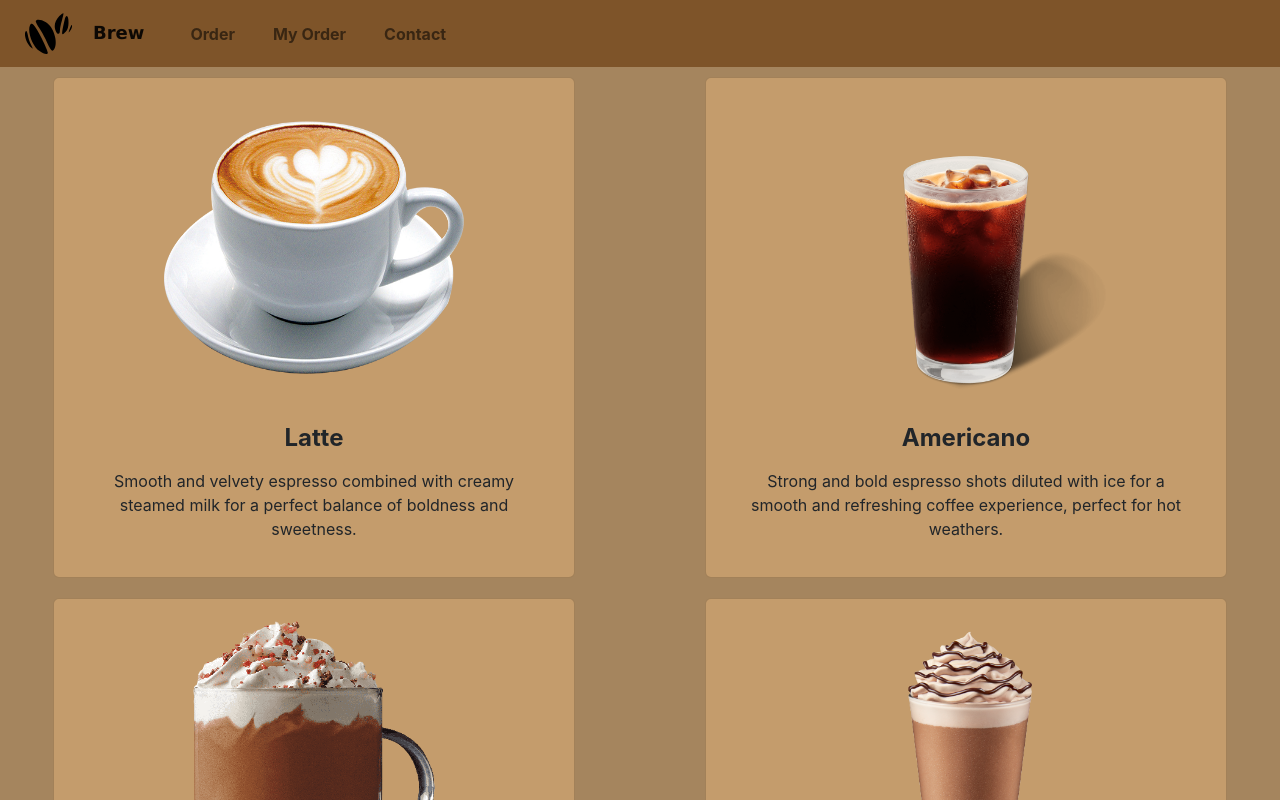
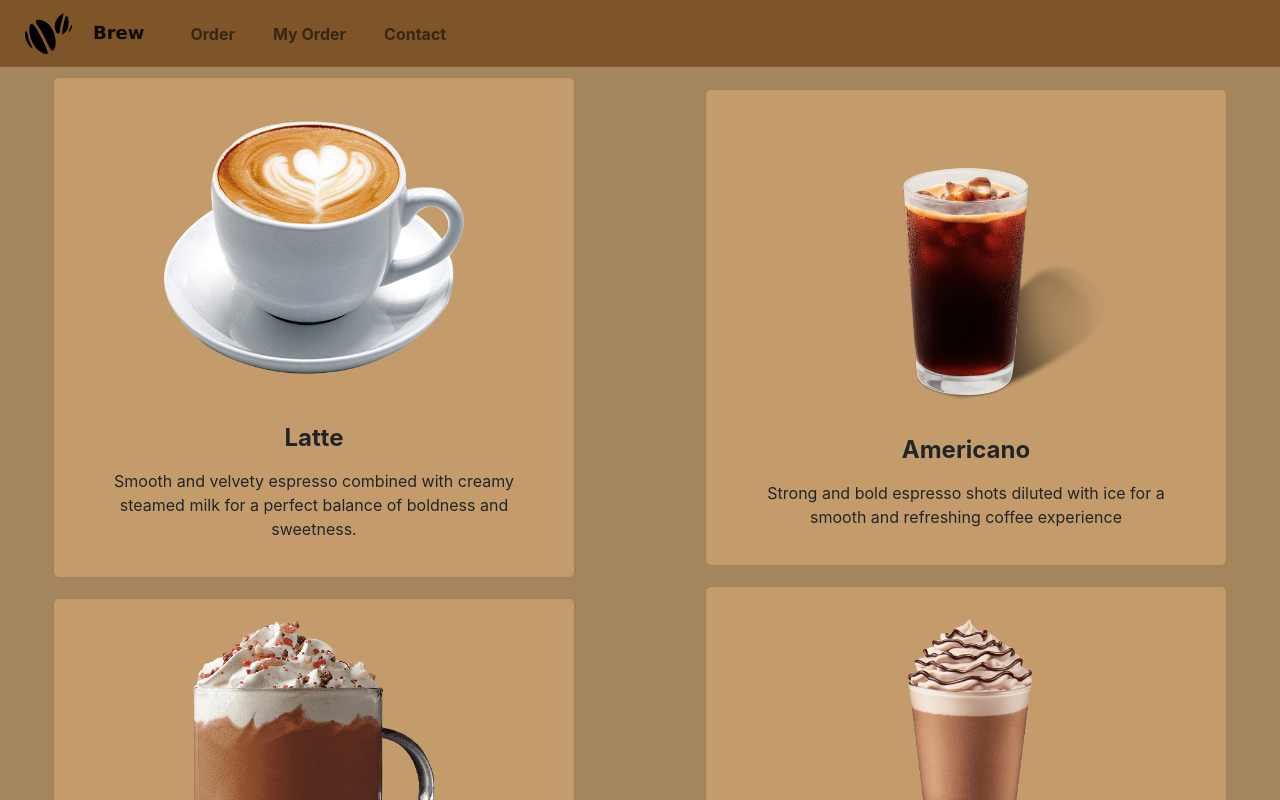
Before and after one commit to selimcavas/brew, a React (Create React App) app in the folder brew/: page / in a window 1280 px wide. Shown: the top 800 px of the page. Built offline with nearby package versions, Linux system fonts and the light colour scheme.

Commit message:
updated the subtitle

```diff
--- a/brew/src/pages/Main.js
+++ b/brew/src/pages/Main.js
@@ -32,7 +32,7 @@ function Main() {
             imagePath={americano}
             imageAlt="Americano"
             title="Americano"
-            subtitle="Strong and bold espresso shots diluted with ice for a smooth and refreshing coffee experience, perfect for hot weathers."
+            subtitle="Strong and bold espresso shots diluted with ice for a smooth and refreshing coffee experience"
           />
           <br></br>
           <Card
```
